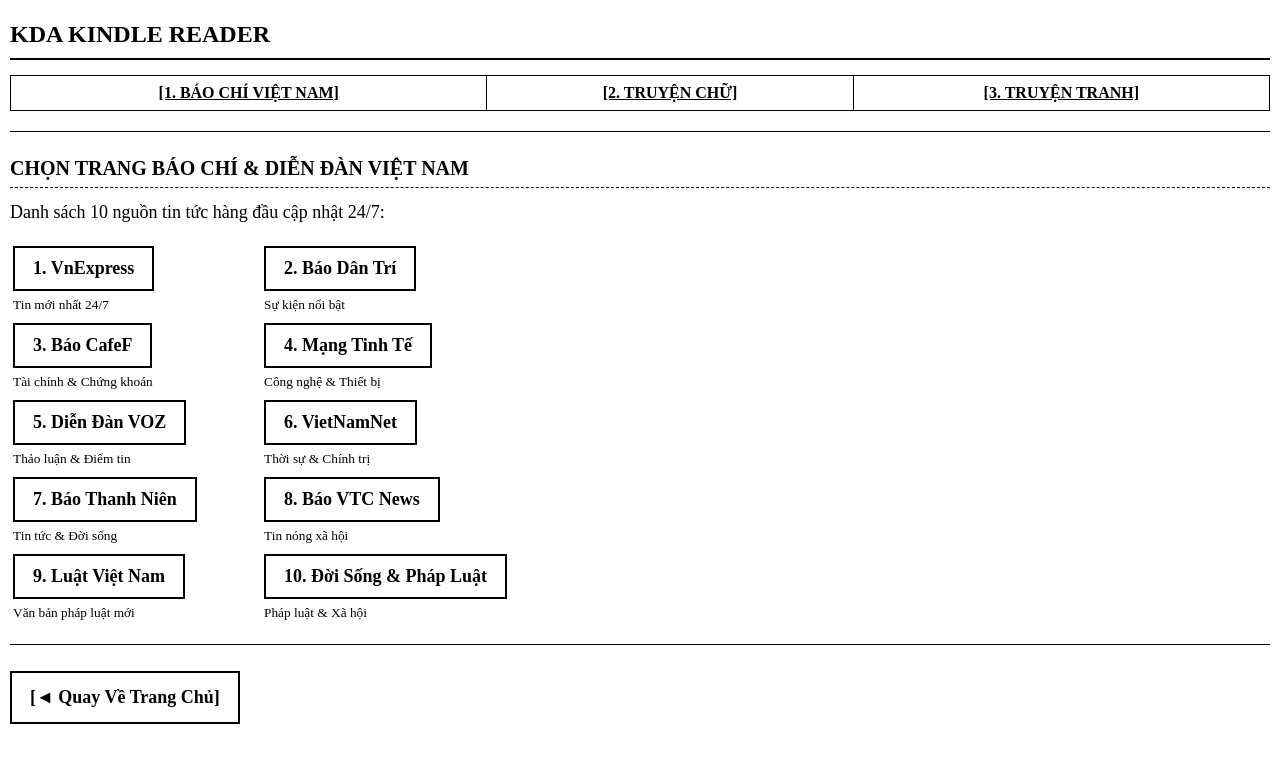
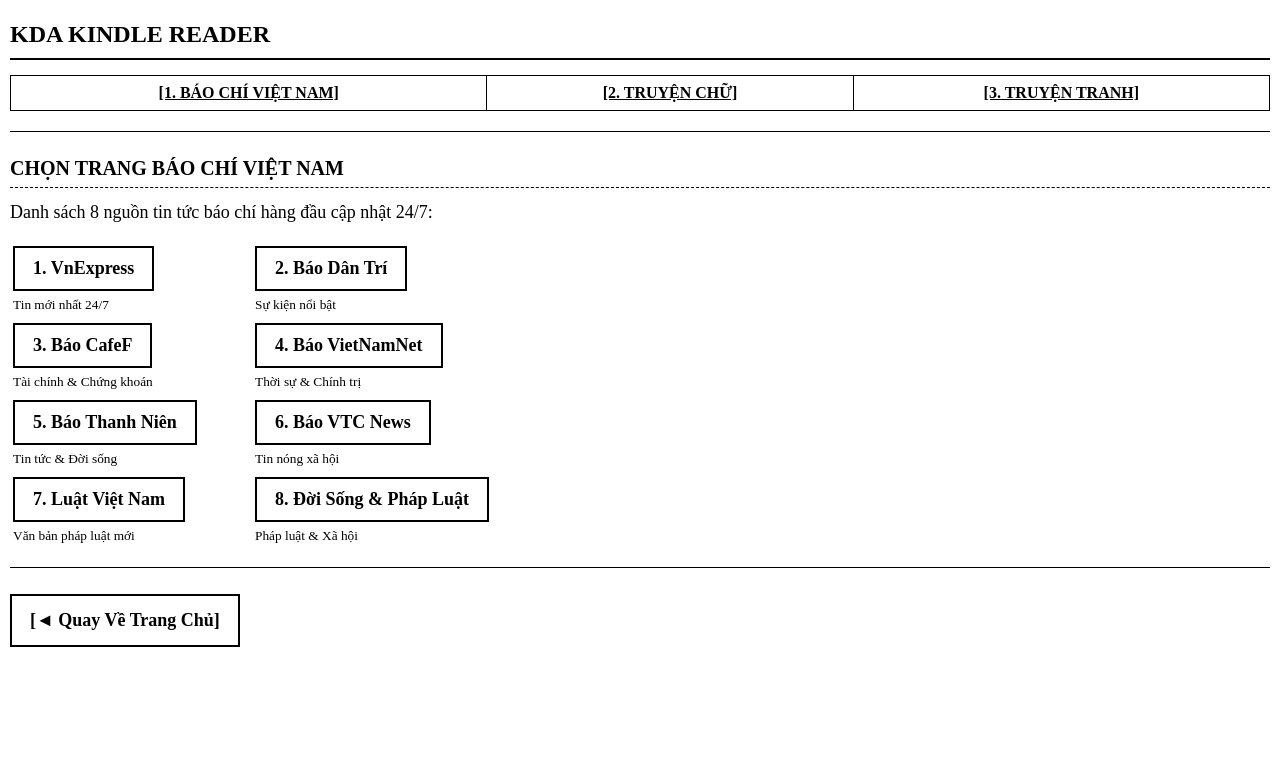
Before and after one commit to duyanhk1000-dot/kda-kindle, a plain HTML site: page views/news.html in a window 1280 px wide. Drawn offline with Linux system fonts and the light colour scheme.

Commit message:
Fix critical URL query parameter splitting bug so every article index (0, 1, 2...) opens its own unique article & Remove VOZ and Tinhte feeds

```diff
--- a/views/news.html
+++ b/views/news.html
@@ -17,8 +17,8 @@
 </table>
 <hr>
 
-<h2>CHỌN TRANG BÁO CHÍ & DIỄN ĐÀN VIỆT NAM</h2>
-<p>Danh sách 10 nguồn tin tức hàng đầu cập nhật 24/7:</p>
+<h2>CHỌN TRANG BÁO CHÍ VIỆT NAM</h2>
+<p>Danh sách 8 nguồn tin tức báo chí hàng đầu cập nhật 24/7:</p>
 
 <table class="kindle-table">
 <tr>
@@ -27,19 +27,15 @@
 </tr>
 <tr>
   <td><a href="/news?src=cafef" class="btn"><b>3. Báo CafeF</b></a><br><small>Tài chính & Chứng khoán</small></td>
-  <td><a href="/news?src=tinhte" class="btn"><b>4. Mạng Tinh Tế</b></a><br><small>Công nghệ & Thiết bị</small></td>
+  <td><a href="/news?src=vietnamnet" class="btn"><b>4. Báo VietNamNet</b></a><br><small>Thời sự & Chính trị</small></td>
 </tr>
 <tr>
-  <td><a href="/news?src=voz" class="btn"><b>5. Diễn Đàn VOZ</b></a><br><small>Thảo luận & Điểm tin</small></td>
-  <td><a href="/news?src=vietnamnet" class="btn"><b>6. VietNamNet</b></a><br><small>Thời sự & Chính trị</small></td>
+  <td><a href="/news?src=thanhnien" class="btn"><b>5. Báo Thanh Niên</b></a><br><small>Tin tức & Đời sống</small></td>
+  <td><a href="/news?src=vtcnews" class="btn"><b>6. Báo VTC News</b></a><br><small>Tin nóng xã hội</small></td>
 </tr>
 <tr>
-  <td><a href="/news?src=thanhnien" class="btn"><b>7. Báo Thanh Niên</b></a><br><small>Tin tức & Đời sống</small></td>
-  <td><a href="/news?src=vtcnews" class="btn"><b>8. Báo VTC News</b></a><br><small>Tin nóng xã hội</small></td>
-</tr>
-<tr>
-  <td><a href="/news?src=luatvietnam" class="btn"><b>9. Luật Việt Nam</b></a><br><small>Văn bản pháp luật mới</small></td>
-  <td><a href="/news?src=doisongphapluat" class="btn"><b>10. Đời Sống & Pháp Luật</b></a><br><small>Pháp luật & Xã hội</small></td>
+  <td><a href="/news?src=luatvietnam" class="btn"><b>7. Luật Việt Nam</b></a><br><small>Văn bản pháp luật mới</small></td>
+  <td><a href="/news?src=doisongphapluat" class="btn"><b>8. Đời Sống & Pháp Luật</b></a><br><small>Pháp luật & Xã hội</small></td>
 </tr>
 </table>
 
```
Also changed, not shown: views/home.html (+2 -6 lines), 1 other file.
